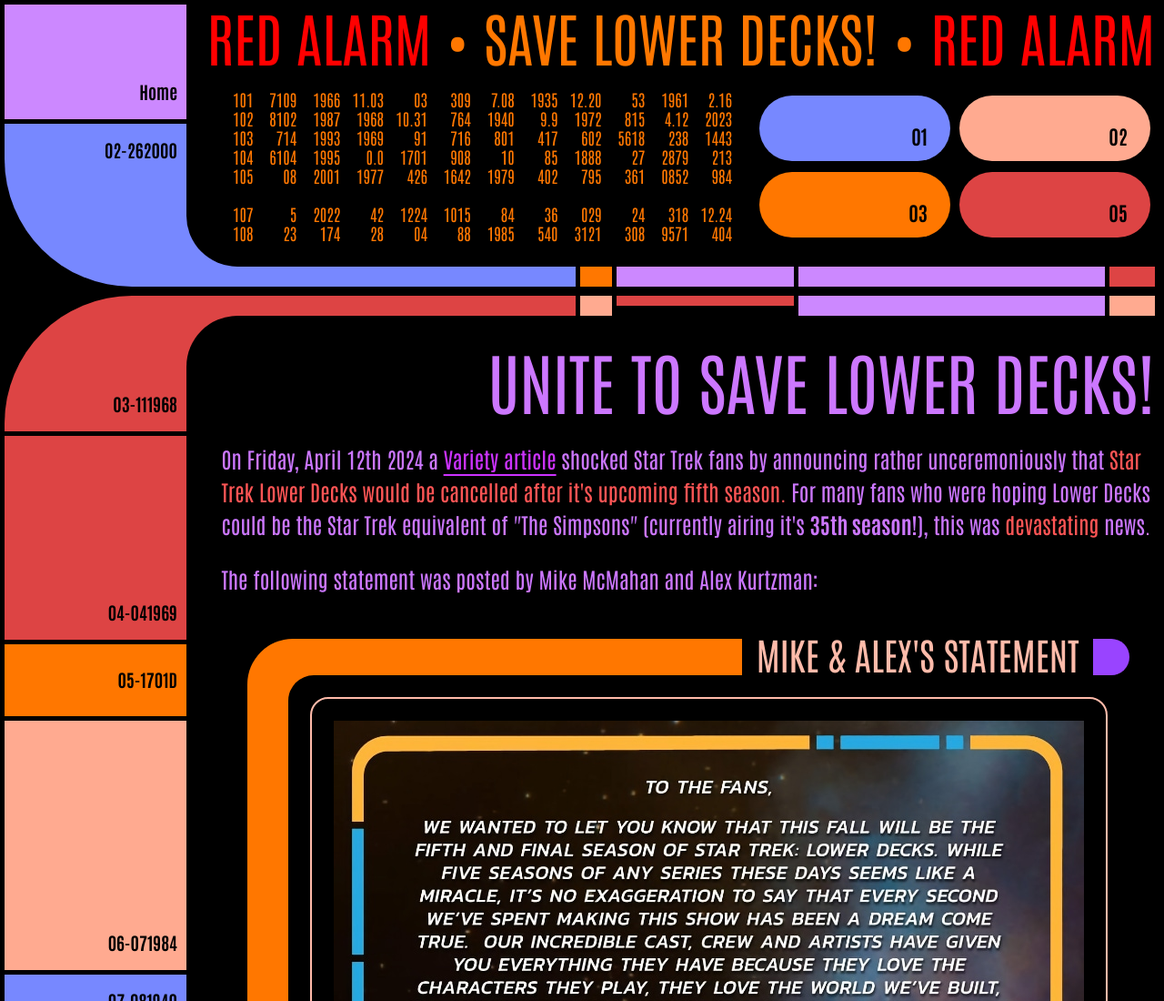
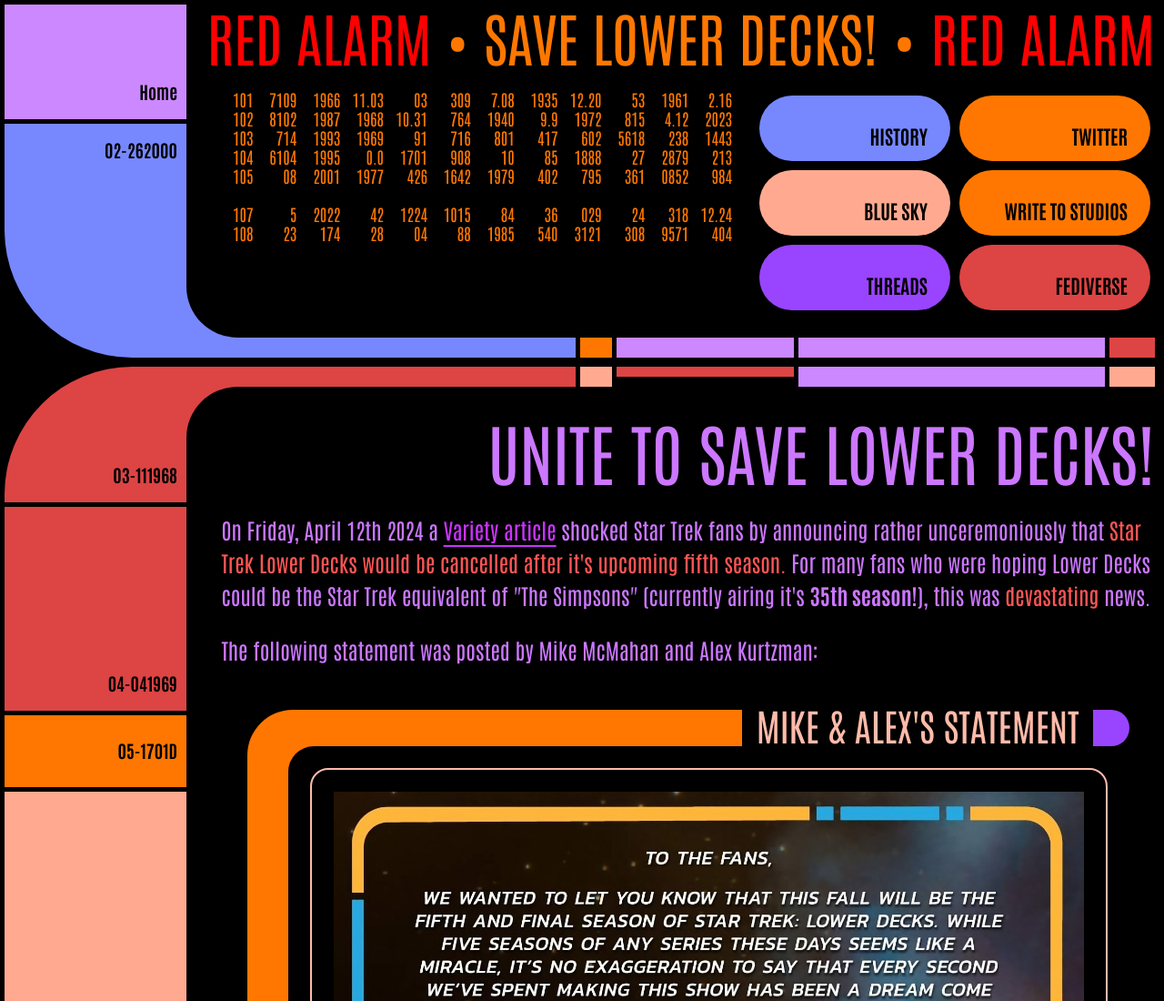
Before and after one commit to RainofTerra/SaveLowerDecks, a plain HTML site: page index.html in a window 1280 px wide. Shown: the top 1100 px of the page at 91% size. Drawn offline with Linux system fonts and the light colour scheme.

Commit message:
add links

```diff
--- a/index.html
+++ b/index.html
@@ -252,12 +252,12 @@
 							</div>
 						</div>
 						<nav>
-							<a href="" id="b-one">01</a>
-							<div id="blank"></div>
-							<a href="" id="b-two">02</a>
-							<a href="" id="b-three">03</a>
-							<a href="" id="b-four" class="go-away">04</a>
-							<a href="" id="b-five">05</a>
+							<a href="history.html" id="b-one">History</a>
+							<a href="https://twitter.com/savelowerdecks" id="b-three">Twitter</a>
+							<a href="" id="b-two">Blue Sky</a>
+							<a href="write.html" id="b-three">Write to Studios</a>
+							<a href="" id="b-four">Threads</a>
+							<a href="" id="b-five">Fediverse</a>
 						</nav>
 					</div>
 					<div class="bar-panel first-bar-panel">
```
